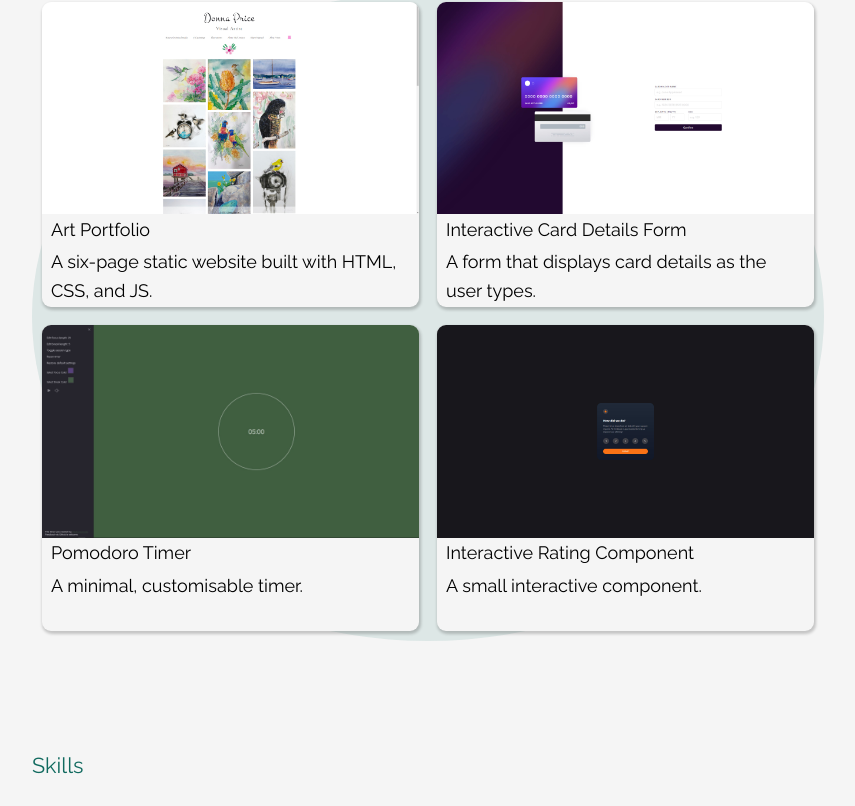
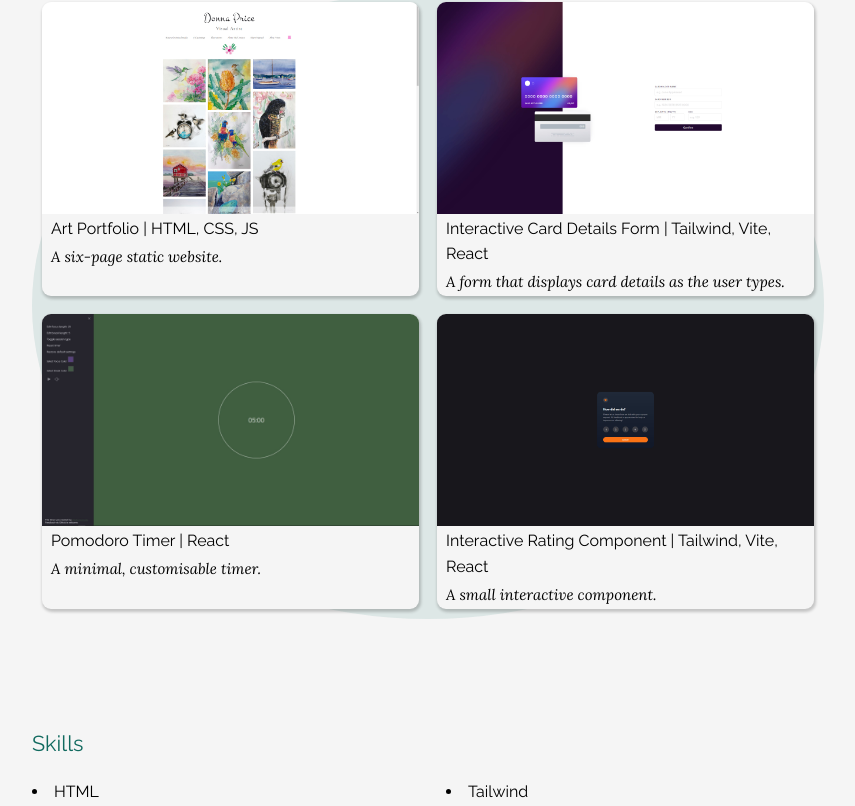
Before and after one commit to emoore29/My-Portfolio, a Next.js app: page / in a window 1280 px wide. Shown: the part 617-1423 px from the top of the page, without its empty margins (212-1067 px from the left). Built offline with nearby package versions, Linux system fonts and the light colour scheme.

Commit message:
Restyled notes back btn & updated project descriptions

```diff
--- a/components/layout.js
+++ b/components/layout.js
@@ -122,11 +122,6 @@ export default function Layout({ children, home }) {
         )}
       </header>
       <main>{children}</main>
-      {!home && (
-        <div className={`${styles.backToHome} ${styles.backBtn}`}>
-          <Link href="/">← Back to home</Link>
-        </div>
-      )}
     </div>
   );
 }
--- a/components/layout.module.css
+++ b/components/layout.module.css
@@ -67,12 +67,6 @@
   border-radius: 15%;
 }
 
-/* BACK BUTTON */
-.backBtn {
-  margin-top: 6rem;
-  font-size: 16px;
-}
-
 @media (max-width: 768px) {
   .mobileNav {
     position: relative;
--- a/components/portfolio.js
+++ b/components/portfolio.js
@@ -46,8 +46,14 @@ export default function Portfolio() {
               alt="Art Portfolio"
             />
           </div>
-          <p>Art Portfolio</p>
-          <p>A six-page static website built with HTML, CSS, and JS.</p>
+          <p className={`${styles.projectTitle}`}>
+            Art Portfolio | HTML, CSS, JS
+          </p>
+          <p
+            className={`${utilStyles.italic} ${utilStyles.fontLora} ${styles.projectDescription}`}
+          >
+            A six-page static website.
+          </p>
           <HoverBlur
             isActive={activeProject === "artPortfolio"}
             links={projectLinks.artPortfolio}
@@ -67,8 +73,14 @@ export default function Portfolio() {
               alt="Interactive Card Details"
             />
           </div>
-          <p>Interactive Card Details Form</p>
-          <p>A form that displays card details as the user types.</p>
+          <p className={`${styles.projectTitle}`}>
+            Interactive Card Details Form | Tailwind, Vite, React
+          </p>
+          <p
+            className={`${utilStyles.italic} ${utilStyles.fontLora} ${styles.projectDescription}`}
+          >
+            A form that displays card details as the user types.
+          </p>
           <HoverBlur
             isActive={activeProject === "cardDetails"}
             links={projectLinks.cardDetails}
@@ -88,8 +100,12 @@ export default function Portfolio() {
               alt="Pomodoro Timer"
             />
           </div>
-          <p>Pomodoro Timer</p>
-          <p>A minimal, customisable timer.</p>
+          <p className={`${styles.projectTitle}`}>Pomodoro Timer | React</p>
+          <p
+            className={`${utilStyles.italic} ${utilStyles.fontLora} ${styles.projectDescription}`}
+          >
+            A minimal, customisable timer.
+          </p>
           <HoverBlur
             isActive={activeProject === "pomodoroTimer"}
             links={projectLinks.pomodoroTimer}
@@ -109,8 +125,14 @@ export default function Portfolio() {
               alt="Interactive Rating Component"
             />
           </div>
-          <p>Interactive Rating Component</p>
-          <p>A small interactive component.</p>
+          <p className={`${styles.projectTitle}`}>
+            Interactive Rating Component | Tailwind, Vite, React
+          </p>
+          <p
+            className={`${utilStyles.italic} ${utilStyles.fontLora} ${styles.projectDescription}`}
+          >
+            A small interactive component.
+          </p>
           <HoverBlur
             isActive={activeProject === "ratingsComponent"}
             links={projectLinks.ratingsComponent}
--- a/pages/notes.js
+++ b/pages/notes.js
@@ -3,6 +3,7 @@ import { getSortedPostsData } from "../lib/posts";
 import Link from "next/link";
 import Date from "../components/date";
 import Layout, { siteTitle } from "../components/layout";
+import styles from "../styles/Home.module.css";
 
 export async function getStaticProps() {
   const allPostsData = getSortedPostsData();
@@ -30,6 +31,9 @@ export default function Notes({ allPostsData }) {
           ))}
         </ul>
       </section>
+      <div className={`${styles.backToHome} ${styles.backBtn}`}>
+        <Link href="/">← Back to home</Link>
+      </div>
     </Layout>
   );
 }
--- a/pages/posts/[id].js
+++ b/pages/posts/[id].js
@@ -1,4 +1,5 @@
 import Layout from "../../components/layout";
+import Link from "next/link";
 import { getAllPostIds, getPostData } from "../../lib/posts";
 import Head from "next/head";
 import Date from "../../components/date";
@@ -40,6 +41,9 @@ export default function Post({ postData }) {
           dangerouslySetInnerHTML={{ __html: postData.contentHtml }}
         />
       </article>
+      <div className={`${styles.backToHome} ${styles.backBtn}`}>
+        <Link href="/notes">← Back to notes</Link>
+      </div>
     </Layout>
   );
 }
--- a/styles/Home.module.css
+++ b/styles/Home.module.css
@@ -101,6 +101,14 @@
   text-align: center;
 }
 
+.projectTitle {
+  font-size: 16px;
+}
+
+.projectDescription {
+  font-size: 15px;
+}
+
 /* CONTACT FORM */
 .contactContainer {
   margin-bottom: 6rem;
@@ -188,6 +196,12 @@
   list-style-position: inside;
 }
 
+/* BACK BUTTON */
+.backBtn {
+  margin-top: 6rem;
+  font-size: 16px;
+}
+
 /* MEDIA QUERIES */
 @media (max-width: 768px) {
   .portfolioGrid {
--- a/styles/global.css
+++ b/styles/global.css
@@ -31,6 +31,7 @@ ul {
 
 a {
   text-decoration: none;
+  color: #1b1b7d;
 }
 
 a:hover {
```
Also changed, not shown: posts/pre-rendering.md (+1 -1 lines), todo.txt.
